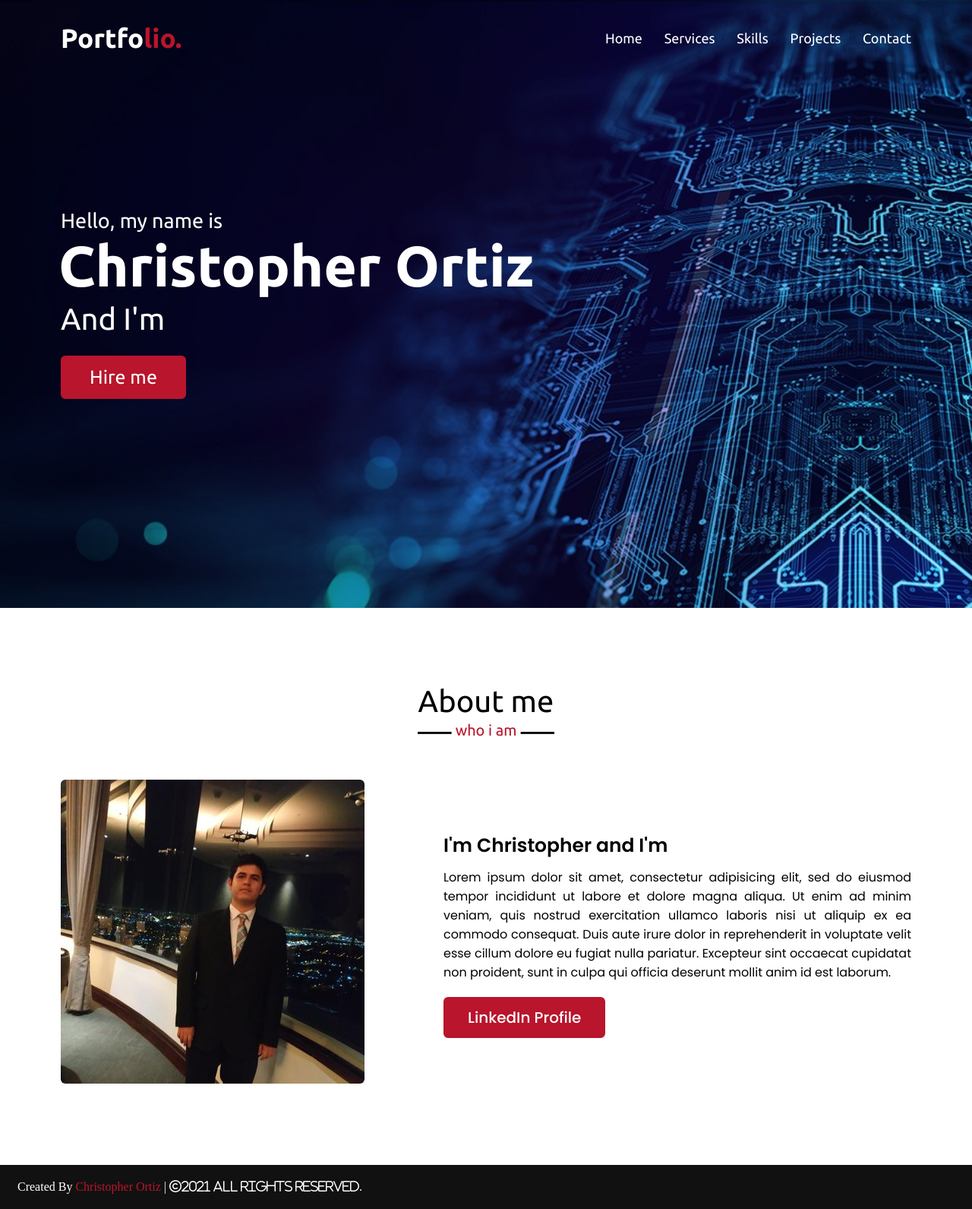
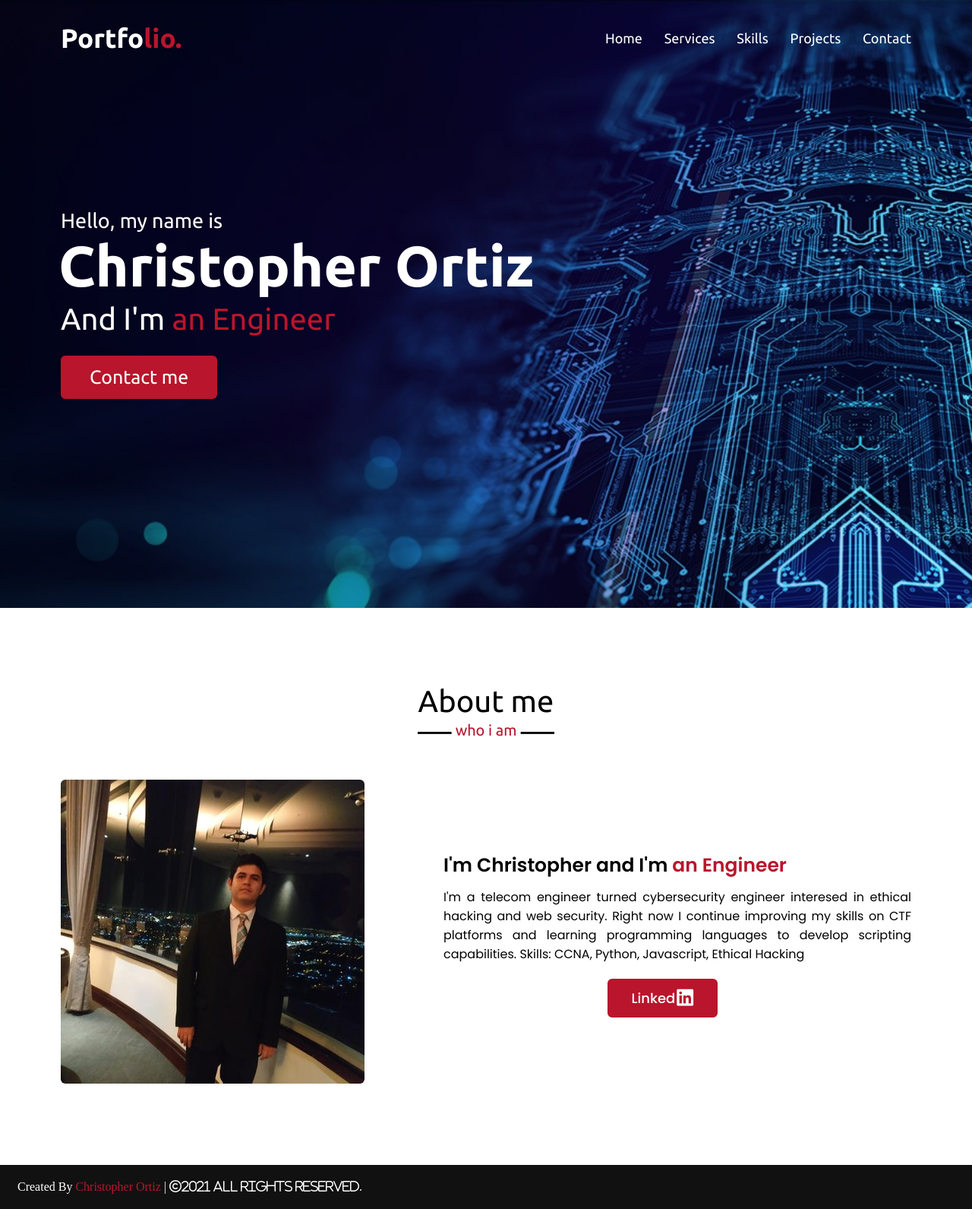
Before and after one commit to ceortiz33/Personal-Website, a Django app: page / in a window 1280 px wide. Shown: the whole page at 76% size. Run offline with Django 3.2, Linux system fonts and the light colour scheme; some libraries are stand-ins or nearby versions.

Commit message:
Update About section

```diff
--- a/pages/static/pages/css/style.css
+++ b/pages/static/pages/css/style.css
@@ -294,6 +294,7 @@ section .title::after{
 	font-weight: 500;
 	padding: 10px 30px;
 	margin-top: 20px;
+	margin-left: 35%;
 	border-radius: 6px;
 	border: 2px solid #b9152c;
 	transition: all 0.3s ease;
--- a/pages/templates/pages/home.html
+++ b/pages/templates/pages/home.html
@@ -8,8 +8,8 @@
 			<div class="home-content">
 				<div class="text-1">Hello, my name is</div>
 				<div class="text-2">Christopher Ortiz</div>
-				<div class="text-3">And I'm <span class="Engineer"></div>
-				<a href="/contacts">Hire me</a>
+				<div class="text-3">And I'm <span class="Engineer">an Engineer</span></div>
+				<a href="/contacts">Contact me</a>
 
 			</div>
 
@@ -26,15 +26,11 @@
 					<img src=" {% static 'pages/images/perfil.jpg' %}" alt="">
 				</div>
 				<div class="column right">
-					<div class="text">I'm Christopher and I'm <span class="typing-2"></span></div>
-					<p>Lorem ipsum dolor sit amet, consectetur adipisicing elit, sed do eiusmod
-					tempor incididunt ut labore et dolore magna aliqua. Ut enim ad minim veniam,
-					quis nostrud exercitation ullamco laboris nisi ut aliquip ex ea commodo
-					consequat. Duis aute irure dolor in reprehenderit in voluptate velit esse
-					cillum dolore eu fugiat nulla pariatur. Excepteur sint occaecat cupidatat non
-					proident, sunt in culpa qui officia deserunt mollit anim id est laborum.</p>
-					<a href="https://www.linkedin.com/in/ceortiz-p
-">LinkedIn Profile</a>
+					<div class="text">I'm Christopher and I'm <span class="typing-2">an Engineer</span></div>
+					<p>I'm a telecom engineer turned cybersecurity engineer interesed in ethical hacking and web security. Right now I continue improving my skills on CTF platforms and learning programming languages to develop scripting capabilities.
+Skills: CCNA, Python, Javascript, Ethical Hacking </p>
+					<a style="font-size: 18px;" href="https://www.linkedin.com/in/ceortiz-p
+">Linked<i style="font-size:25px; margin-left: 2px;" class="fa fa-linkedin-square fa-lg" aria-hidden="true"></i></a>
 				</div>
 			</div>
 		</div>
```
